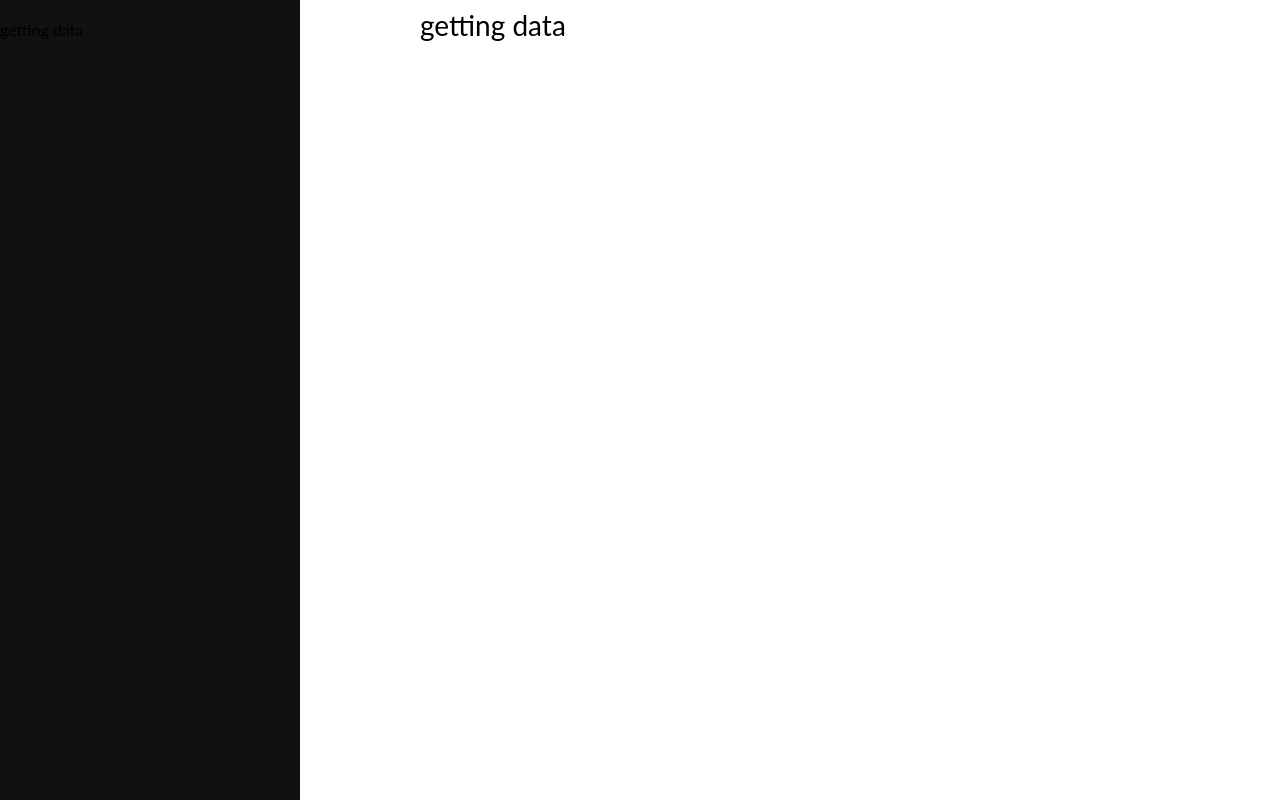
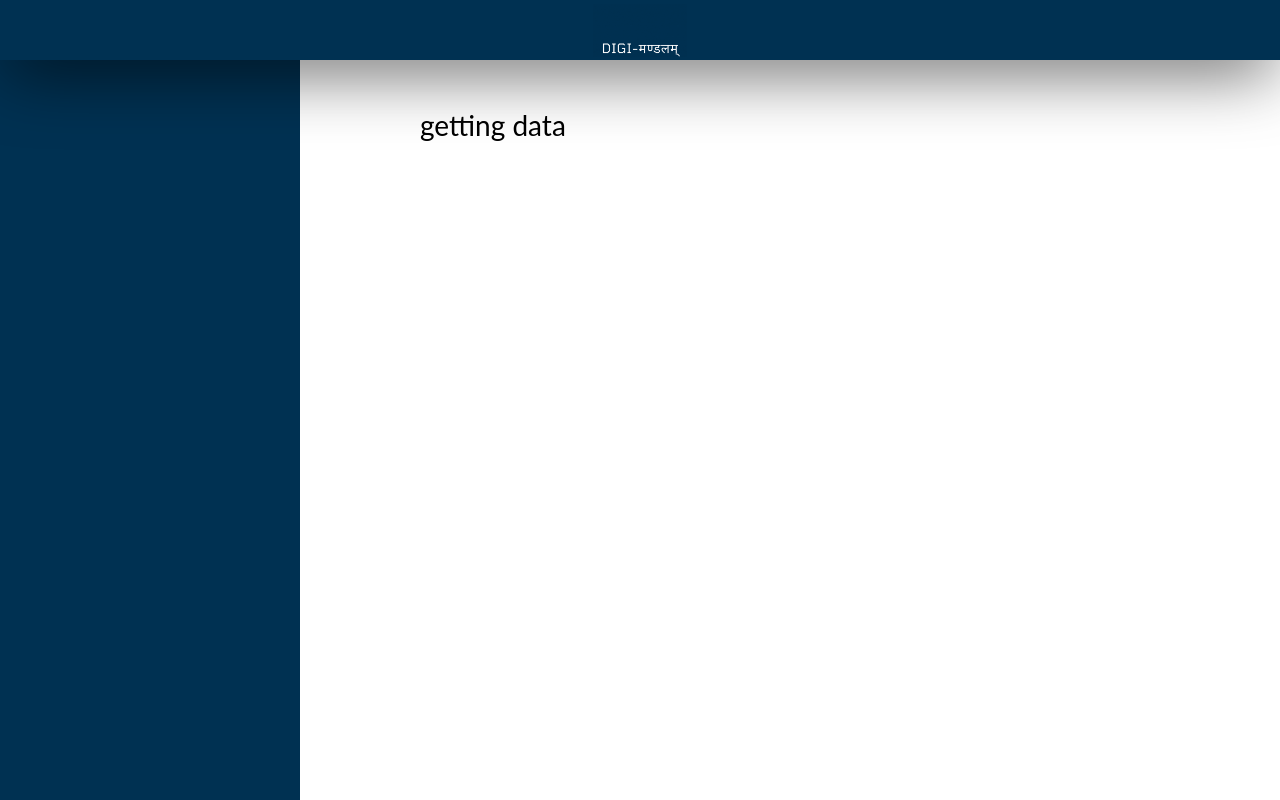
Before and after one commit to rootoverseven/digiSphereFinal, a PHP site: page /TOPICS/topics.html in a window 1280 px wide. Run offline with PHP 8.4, Linux system fonts and the light colour scheme.

Commit message:
topics redefined

```diff
--- a/CSS/topics.css
+++ b/CSS/topics.css
@@ -2,6 +2,43 @@
   font-family: "Lato", sans-serif;
   display: flex
 }
+
+.navbar {
+  overflow: hidden;
+  background-color: #003152;
+  position: fixed;
+  top: 0;
+  left: 0;
+  z-index: 2;
+  width: 100%;
+  height: 60px;
+  box-shadow: 0px 13px 69px -6px rgba(0,0,0,0.75);
+-webkit-box-shadow: 0px 13px 69px -6px rgba(0,0,0,0.75);
+-moz-box-shadow: 0px 13px 69px -6px rgba(0,0,0,0.75);
+display: flex;
+justify-content: center;
+}
+
+.navbar a {
+  float: left;
+  display: block;
+  color: #f2f2f2;
+  text-align: center;
+  padding: 0.5vh;
+  text-decoration: none;
+  font-size: 17px;
+  height: 88%;
+
+}
+
+.navbar a:hover {
+  background: #ddd;
+  color: black;
+}
+header img{
+  height: 100%;
+}
+
 
 .sidenav {
   height: 100%;
@@ -10,7 +47,7 @@
   z-index: 1;
   top: 0;
   left: 0;
-  background-color: #111;
+  background-color: #003152;
   overflow-x: hidden;
   padding-top: 20px;
 }
@@ -19,7 +56,7 @@
   padding: 6px 8px 6px 16px;
   text-decoration: none;
   font-size: 20px;
-  color: #818181;
+  color: #5e91b6;
   display: block;
 }
 
@@ -33,9 +70,11 @@
   text-align: center;
   font-size: 25px;
   margin-bottom: 10px;
+  margin-top: 60px;
 }
 
 .main {
+  margin-top: 100px;
   margin-left: 300px; /* Same as the width of the sidenav */
   font-size: 28px; /* Increased text to enable scrolling */
   padding: 0px 7rem;
@@ -47,11 +86,22 @@
 }
 
 
-img{
+.rightimg{
   width: 500px;
   border-radius: 20px;
   float: right;
   margin: 20px;
+}
+
+.leftimg{
+  width: 500px;
+  border-radius: 20px;
+  float: left;
+  margin: 20px;
+}
+
+h2 {
+  color: #2c4353;
 }
 
 iframe{
--- a/JS/topics.js
+++ b/JS/topics.js
@@ -11,10 +11,7 @@
         document.getElementById("sidenav").innerHTML += `<a href="#" onclick="showData(${s})">${topics[s].topic_name}</a><hr>`;
       }
       document.getElementById("main").innerHTML=`
-        <h2>${topics[0].topic_name}</h2>
-        <img src="${topics[0].topic_image_url}" alt="">
-        <p>${topics[0].topic_description}</p>
-        <iframe src="${topics[0].topic_video_url}" frameborder="0"></iframe>
+      ${topics[0].topic_description}
       `
 
     })
@@ -23,10 +20,7 @@
 
 function showData(a){
   document.getElementById("main").innerHTML=`
-    <h2>${topics[a].topic_name}</h2>
-    <img src="${topics[a].topic_image_url}" alt="">
-    <p>${topics[a].topic_description}</p>
-    <iframe src="${topics[a].topic_video_url}" frameborder="0"></iframe>
+    ${topics[a].topic_description}
   `;
   console.log(localStorage.getItem("c_pk"))
 }
--- a/TOPICS/topics.html
+++ b/TOPICS/topics.html
@@ -12,6 +12,12 @@
 </head>
 
 <body>
+  <header>
+    <div class="navbar">
+
+      <a href="https://digi-mandalam.herokuapp.com/"><img src="../IMAGES/logo1.gif" alt=""></a>
+    </div>
+  </header>
 
   <div class="sidenav" id="sidenav">
     getting data
@@ -27,3 +33,26 @@
 </body>
 
 </html>
+
+
+
+
+
+
+
+
+
+
+
+
+
+
+
+
+
+<!--
+<h2>title</h2>
+<img src="xyz" alt="" class="rightimg">
+<p>this is a para</p>
+<img src="xyz" alt="" class="leftimg">
+<iframe src="...." frameborder="0"></iframe> -->
```
Also changed, not shown: IMAGES/logo1.gif (added), IMAGES/logo2.gif (added).
